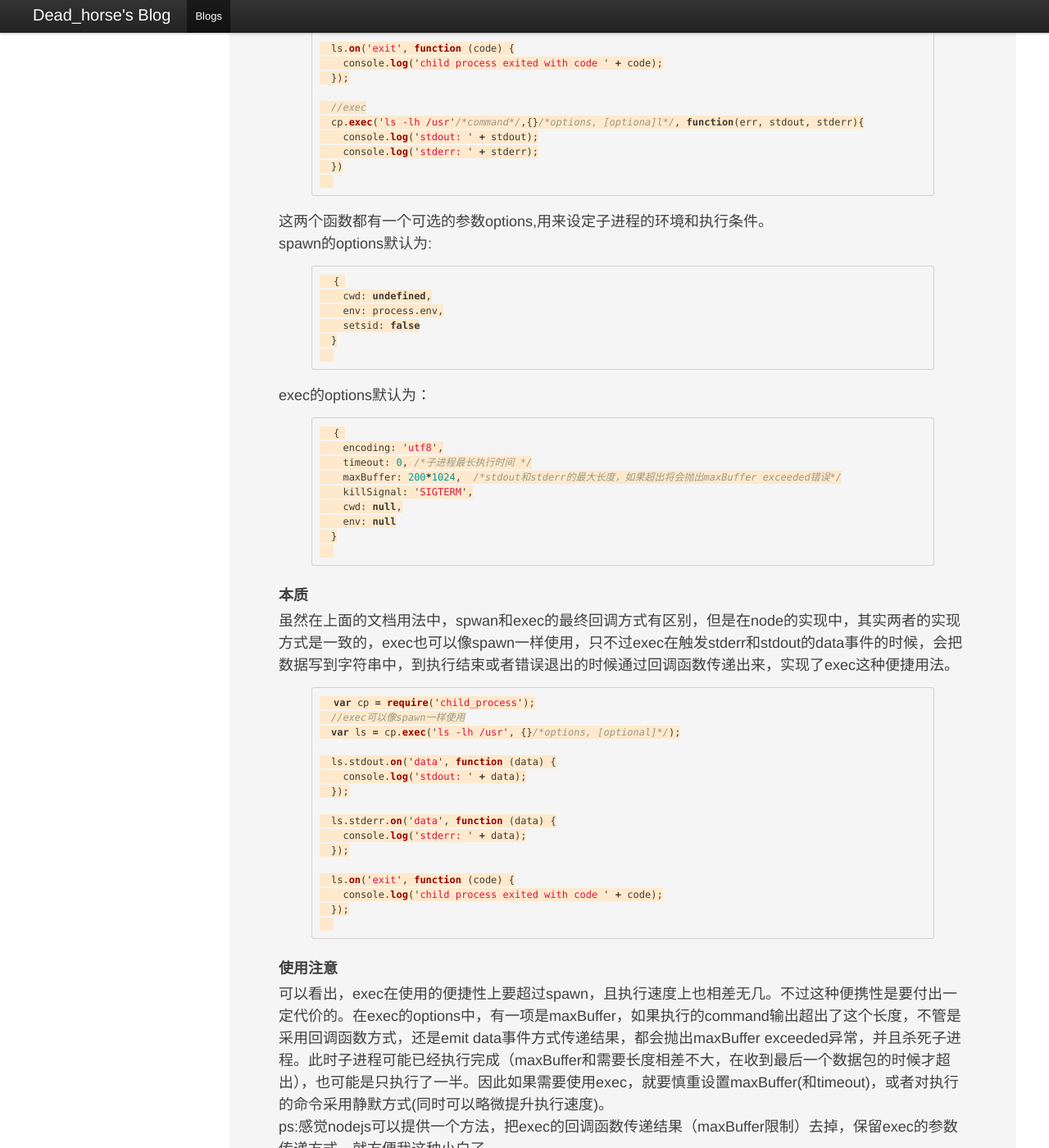
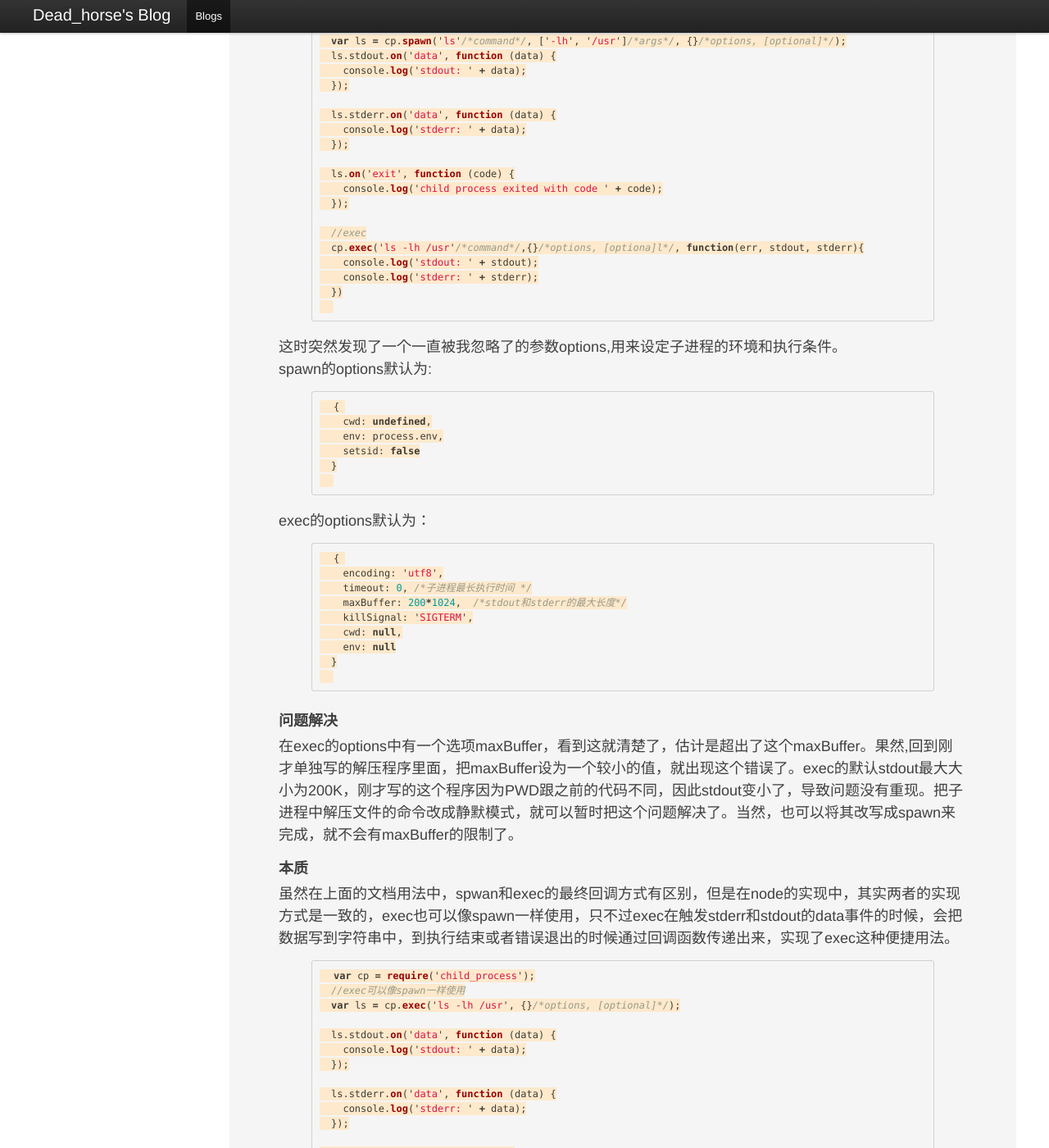
Before and after one commit to dead-horse/dead-horse.github.com, a Jekyll site: the page built from _posts/2011-12-18-nodejs中child_process模块的exec方法和spawn方法.md, in a window 1280 px wide and 1400 px high, scrolled down 511 px. Shown: the whole window at 82% size. Built offline with Jekyll 4.4.1, drawn with Linux system fonts in a browser that asks for light colours; Markdown is read by kramdown in place of the engine named in the settings; comment, search, counter and statistics services are not loaded; some of the changed text lies outside the part shown.

Commit message:
add something

```diff
--- a/_posts/2011-12-18-nodejs中child_process模块的exec方法和spawn方法.md
+++ b/_posts/2011-12-18-nodejs中child_process模块的exec方法和spawn方法.md
@@ -5,6 +5,9 @@
 summary: nodejs child_process子模块中，exec与spawn方法的区别与陷阱
 author: dead_horse
 ---
+###起因
+  前几天之前写的一段程序突然报了个诡异的异常"maxBuffer exceeded"，追进去发现是在一个上传的模块中解压缩的时候调用了child_process.exec方法，在解压某个上传文件的时候抛异常了。而解压其他的文件就没有问题。于是把这个文件找出来，单独写了个一模一样的exec，调个子进程解压缩一遍，发现也没有错误，问题是一旦放到之前那段程序里面就报错了。于是只能去查API了。
+
 
 ###exec与spawn
   在nodejs的child_process模块中，有两个类似的方法spawn和exec，都是通过生成一个子进程，去执行指定的命令，不过他们的用法稍有不同,在命令的指定上，exec相对灵活，等于一个shell的命令行，如'ps -ef | grep node'此类的管道操作也能一次性实现。
@@ -32,7 +35,7 @@
   })
   {% endhighlight %}
 
-  这两个函数都有一个可选的参数options,用来设定子进程的环境和执行条件。
+  这时突然发现了一个一直被我忽略了的参数options,用来设定子进程的环境和执行条件。
   spawn的options默认为:
   {% highlight javascript %}
   {
@@ -46,12 +49,15 @@
   {
     encoding: 'utf8',
     timeout: 0, /*子进程最长执行时间 */
-    maxBuffer: 200*1024,  /*stdout和stderr的最大长度，如果超出将会抛出maxBuffer exceeded错误*/
+    maxBuffer: 200*1024,  /*stdout和stderr的最大长度*/
     killSignal: 'SIGTERM',
     cwd: null,
     env: null
   }
   {% endhighlight %}
+
+###问题解决
+  在exec的options中有一个选项maxBuffer，看到这就清楚了，估计是超出了这个maxBuffer。果然,回到刚才单独写的解压程序里面，把maxBuffer设为一个较小的值，就出现这个错误了。exec的默认stdout最大大小为200K，刚才写的这个程序因为PWD跟之前的代码不同，因此stdout变小了，导致问题没有重现。把子进程中解压文件的命令改成静默模式，就可以暂时把这个问题解决了。当然，也可以将其改写成spawn来完成，就不会有maxBuffer的限制了。
 
 
 ###本质
@@ -79,4 +85,4 @@
   可以看出，exec在使用的便捷性上要超过spawn，且执行速度上也相差无几。不过这种便携性是要付出一定代价的。在exec的options中，有一项是maxBuffer，如果执行的command输出超出了这个长度，不管是采用回调函数方式，还是emit data事件方式传递结果，都会抛出maxBuffer exceeded异常，并且杀死子进程。此时子进程可能已经执行完成（maxBuffer和需要长度相差不大，在收到最后一个数据包的时候才超出），也可能是只执行了一半。因此如果需要使用exec，就要慎重设置maxBuffer(和timeout)，或者对执行的命令采用静默方式(同时可以略微提升执行速度)。
   ps:感觉nodejs可以提供一个方法，把exec的回调函数传递结果（maxBuffer限制）去掉，保留exec的参数传递方式，就方便我这种小白了..
 
-  --EOF--
+                                  -EOF-
```
